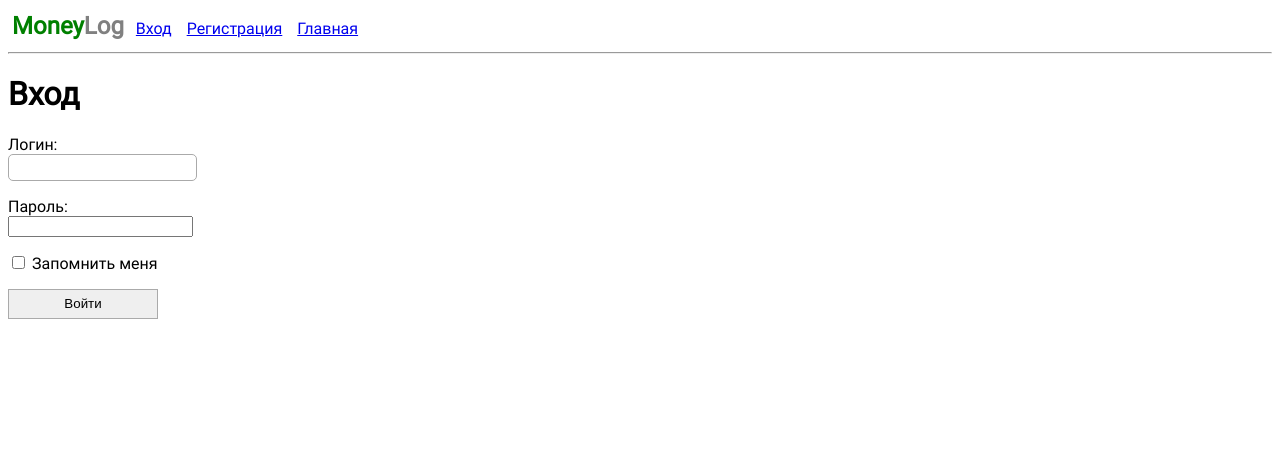
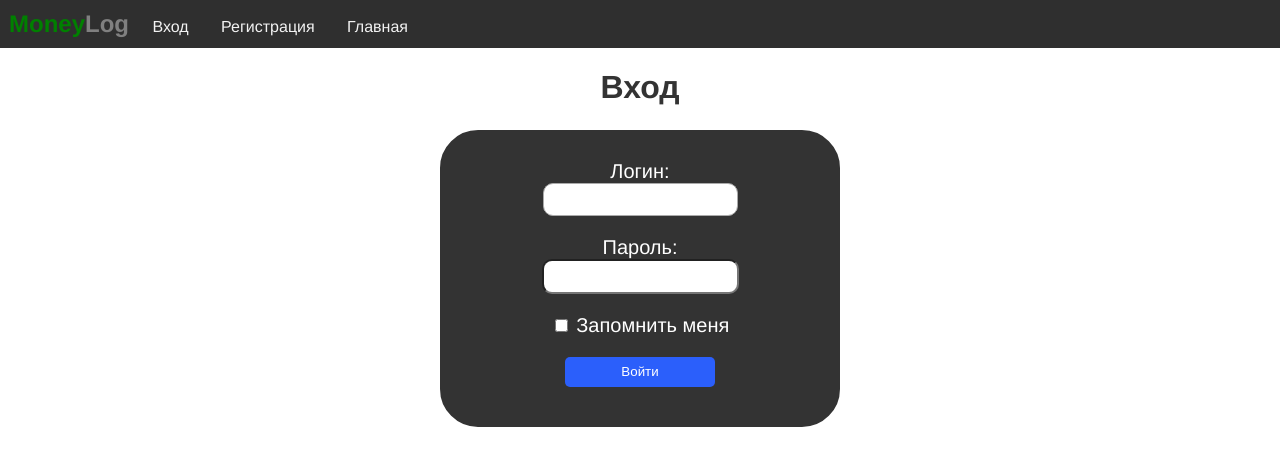
Before and after one commit to l27001/moneylog, a Flask app: page /auth in a window 1280 px wide. Shown: the top 466 px of the page. Run offline with Flask 2, Linux system fonts and the light colour scheme; some libraries are stand-ins or nearby versions.

Commit message:
Улучшение внешнего вида

```diff
--- a/app/forms.py
+++ b/app/forms.py
@@ -35,8 +35,7 @@ class LogAdd(Form):
         validators = [Length(0,128,"Максимальная длина пояснения 128 символов")],
         widget=TextArea())
     group = SelectField('group',
-        coerce=int,
-        validators = [DataRequired("Необходимо заполнить все поля")])
+        coerce=int)
     balance = BooleanField('balance',
         default = False)
     date = DateField('date',
--- a/app/static/css/main.css
+++ b/app/static/css/main.css
@@ -1,26 +1,76 @@
-@font-face {
+/*@font-face {
 	font-family: 'Roboto';
 	src: url("../font/Roboto.ttf") format("truetype");
 	src: url("../font/Roboto.woff") format("woff");
 	src: url("../font/Roboto.woff2") format("woff2");
 
+}*/
+body {
+	/*font-family: 'Roboto';*/
+	font-family: "Helvetica Neue", Helvetica, Arial, sans-serif;
+	min-width: 640px;
+	color: #333;
+	margin: 0;
 }
-body {
-	font-family: 'Roboto';
-	min-width: 640px;
+header {
+	background-color: #2f2f2f;
+}
+.content {
+	margin: 10px;
+	max-width: 1200px;
+	margin-left: auto;
+	margin-right: auto;
+	text-align: center;
+}
+form {
+	font-size: 20px;
+	background-color: #333;
+	color: #fff;
+	padding: 10px 20px;
+	max-width: 30%;
+	margin: 0 auto;
+	border: 2px solid #fff;
+	border-radius: 40px;
+}
+form input, form textarea {
+	padding: 8px !important;
+}
+ul.head {
+	margin: 0;
+    padding: 10px 4px;
 }
 ul.head li {
 	display: inline;
-	margin-right: 5px;
-	padding: 3px;
+	margin: 5px;
+	padding: 3px 5px;
 }
-ul.head {
-	margin: 0;
-    padding: 4px;
+ul.head li a {
+	text-align: center;
+	text-decoration: none;
+	color: #f2f2f2;
+	padding: 17px 4px 14px;
+}
+ul.head li a:hover {
+	background-color: #737373;
+}
+h2.logo {
+	color: gray;
+	display: inline;
+	margin: 5px;
+	font-weight: bold;
 }
 
 ul.messages {
 	list-style-type: none;
+	margin-left: auto;
+	margin-right: auto;
+	padding: 10px 20px 20px;
+	border: 1px solid #333;
+	width: 15em;
+}
+select {
+	color: #fff;
+	border: 1px solid transparent;
 }
 .error {
 	font-weight: bold;
@@ -46,36 +96,57 @@ label, .form {
 	display: block;
 	margin-bottom: 5px;
 }
+table.dataTable {
+	border: 1px solid #ddd;
+	border-radius: 3px;
+}
+table.dataTable.no-footer {
+	border-bottom: 1px solid #ddd;
+}
+table.dataTable.compact thead th {
+	padding-top: 5px;
+	padding-bottom: 5px;
+	border: 1px solid #ddd;
+}
+table.dataTable.display tbody td {
+	border: 1px solid #ddd;
+}
 button, input[type=submit] {
 	border: 1px solid transparent;
-	border-radius: 0;
+	border-radius: 5px;
 	-webkit-box-shadow: none;
 	-moz-box-shadow: none;
 	box-shadow: none;
 	border-width: 1px;
 	padding: 5px 4px !important;
 	cursor: pointer;
+	background-color: #2b5ffb;
+	color: #fff;
 }
 button.main, input[type=submit] {
 	margin-bottom: 10px;
 	width: 150px;
 	height: 30px;
-	border-color: #aaa;
+}
+input {
+	border-radius: 10px;
 }
 .dataTables_wrapper .dataTables_filter input, input[type=text], input[type=search], textarea {
-	border-radius: 5px;
+	border-radius: 10px;
 	border: 1px solid #aaa;
 	padding: 5px;
 }
 .dataTables_wrapper .dataTables_length select, select {
 	border: 1px solid #aaa;
-	border-radius: 3px;
+	border-radius: 10px;
 	padding: 5px;
 	background-color: transparent;
 	padding: 4px;
+	color: #333;
 }
 button.main:hover, button.main:active, input[type=submit]:hover, input[type=submit]:active {
-	background-color: #dfdfdf;
+	/*background-color: #dfdfdf;*/
+	background-color: #4000ff;
 }
 button.edit {
 	margin-bottom: 5px;
@@ -114,16 +185,13 @@ div.index_table {
 small {
 	color: gray;
 }
-h2.logo {
-	color: gray;
-	display: inline;
-	margin-right: 5px;
-	font-weight: bold;
-}
-@media screen and (max-width: 730px) {
+@media screen and (max-width: 900px) {
 	body {
 		text-align: center;
 		clear: both;
+	}
+	form {
+		max-width: 70%;
 	}
     form, form input, form select, form textarea {
         font-size: 28px;
@@ -132,4 +200,21 @@ h2.logo {
         height: 50px;
         width: 150px;
     }
+    form input[type=checkbox] {
+    	transform: scale(2);
+    	margin-right: 8px;
+    }
+    ul.messages {
+    	font-size: 20px;
+		width: 20em;
+    }
+    input.register {
+    	width: 320px !important;
+    }
+    ul.head {
+    	padding: 15px 4px;
+    }
+    ul.head li a {
+		padding: 23px 4px 19px;
+	}
 }
--- a/app/templates/base.html
+++ b/app/templates/base.html
@@ -21,13 +21,13 @@
 			<li><a href="{{ url_for('logout') }}">Выход</a></li>
 			{% endif %}
 		</ul>
-		<hr>
 	</header>
+	<div class="content">
 	<h1>{% if title %}{{ title }}{% else %}Заголовок{% endif %}</h1>
 	{% with messages = get_flashed_messages(with_categories=true) %}
 	    {% if messages %}
-	    <p>Уведомления:</p>
 	    <ul class="messages">
+	    	<p>Уведомления:</p>
 	        {% for category, message in messages %}
 	        	<li class="{{ category }}">{{ message }}</li>
 	    	{% endfor %}
@@ -35,6 +35,7 @@
 	    {% endif %}
 	{% endwith %}
 	{% block content %}{% endblock %}
+	</div>
 	<script src="/static/js/jquery-3.6.0.min.js"></script>
 	<script src="https://cdn.datatables.net/1.11.2/js/jquery.dataTables.js"></script>
 	<script src="https://cdn.datatables.net/datetime/1.1.1/js/dataTables.dateTime.min.js"></script>
--- a/app/templates/register.html
+++ b/app/templates/register.html
@@ -18,6 +18,6 @@
         Повторите пароль: {% if form.password2.errors[0] %}<br><span class="error">{{ form.password2.errors[0] }}</span>{% endif %}<br>
         {{ form.password2() }}<br>
     </p>
-    <p><input type="submit" value="Зарегистрироваться"></p>
+    <p><input class="register" type="submit" value="Зарегистрироваться"></p>
 </form>
 {% endblock %}
--- a/app/views.py
+++ b/app/views.py
@@ -55,7 +55,9 @@ def log_get():
             n = n.__dict__
             groups.update({n['id']:n['name']})
         for log in logs:
-            logs_out.append([log.timestamp.strftime('%Y-%m-%d'), groups[log.group_id], log.description, log.cost, log.id])
+            try: group = groups[log.group_id]
+            except KeyError: group = "Неизвестно"
+            logs_out.append([log.timestamp.strftime('%Y-%m-%d'), group, log.description, log.cost, log.id])
     else:
         logs_out = []
     return jsonify(logs_out)
--- a/config.py
+++ b/config.py
@@ -15,4 +15,4 @@ REMEMBER_COOKIE_SECURE = True
 REMEMBER_COOKIE_HTTPONLY = True
 SESSION_COOKIE_SECURE = True
 REMEMBER_COOKIE_REFRESH_EACH_REQUEST = True
-SESSION_PROTECTION = "strong"
+SESSION_PROTECTION = "basic"
--- a/run.py
+++ b/run.py
@@ -1,6 +1,6 @@
 #!/usr/bin/python3
 from app import app
 if(__name__ == "__main__"):
-    # app.run('127.0.0.1', port = 5088, debug = True)
-    from waitress import serve
-    serve(app, host = "0.0.0.0", port = 5088, url_scheme = 'https')
+    app.run('127.0.0.1', port = 5088, debug = True)
+    # from waitress import serve
+    # serve(app, host = "127.0.0.1", port = 5088, url_scheme = 'https')
```
Also changed, not shown: app/templates/index.html (+5 -4 lines).
